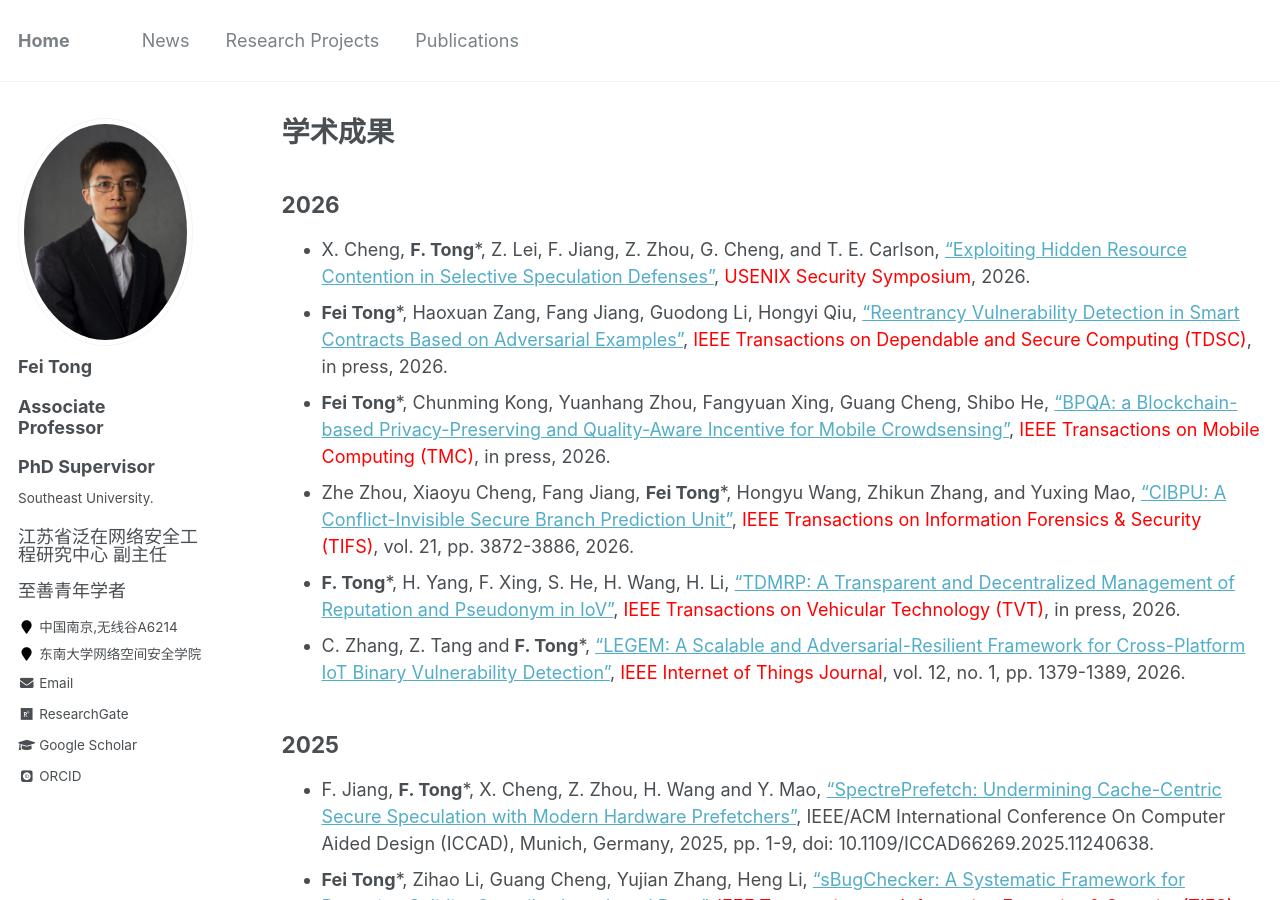
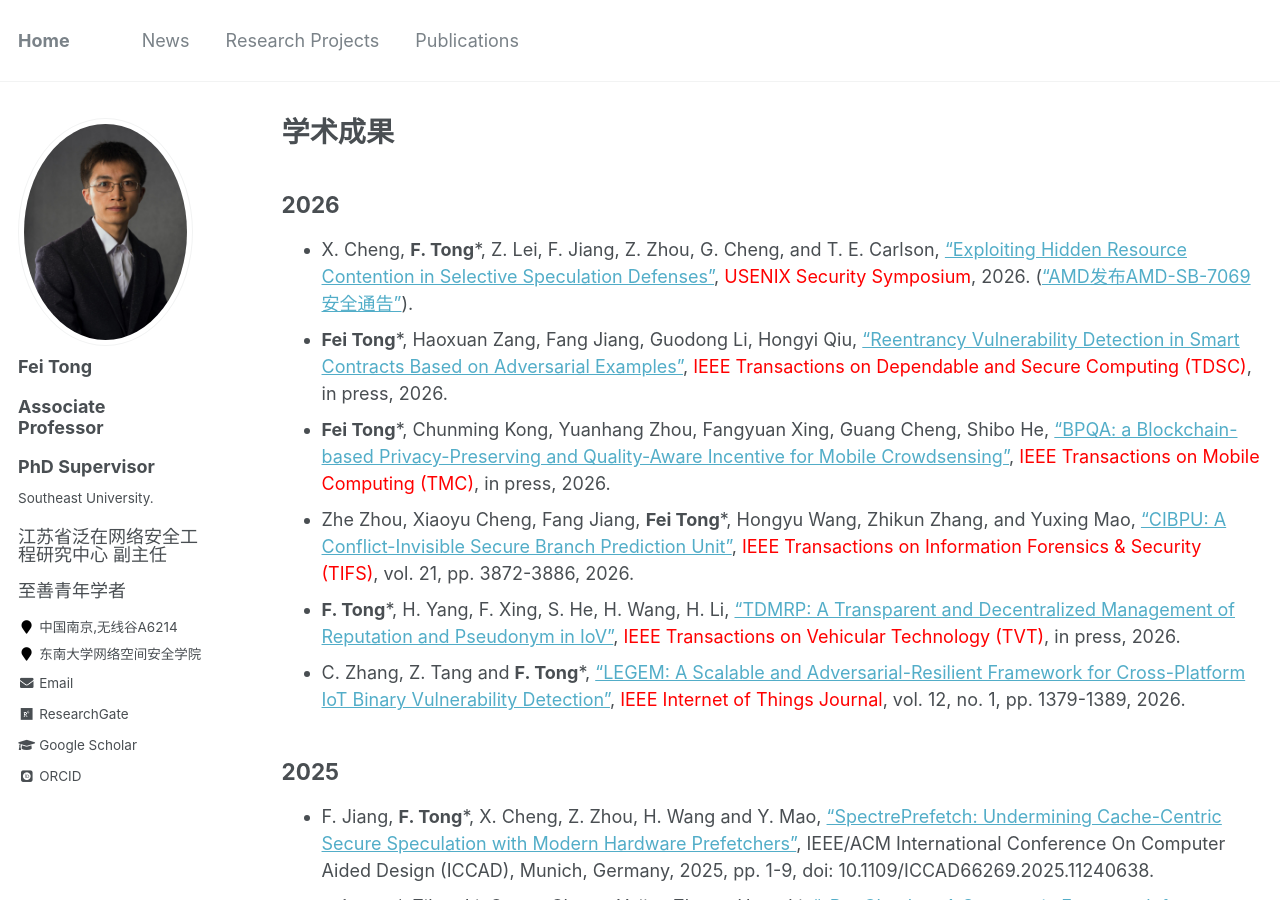
Before and after one commit to fei-tong/fei-tong.github.io, a Jekyll site: the page built from _pages/publications.md, in a window 1280 px wide and 900 px high. Built offline with Jekyll 4.4.1, drawn with Linux system fonts in a browser that asks for light colours; some web fonts are replaced.

Commit message:
Update publications.md

```diff
--- a/_pages/publications.md
+++ b/_pages/publications.md
@@ -12,7 +12,7 @@ author_profile: true
 
 ## 2026
 
-- X. Cheng, **F. Tong***, Z. Lei, F. Jiang, Z. Zhou, G. Cheng, and T. E. Carlson, <a href="https://www.usenix.org/conference/usenixsecurity26/presentation/cheng" target="_blank" rel="noopener noreferrer">"Exploiting Hidden Resource Contention in Selective Speculation Defenses"</a>, <font color="red">USENIX Security Symposium</font>, 2026.
+- X. Cheng, **F. Tong***, Z. Lei, F. Jiang, Z. Zhou, G. Cheng, and T. E. Carlson, <a href="https://www.usenix.org/conference/usenixsecurity26/presentation/cheng" target="_blank" rel="noopener noreferrer">"Exploiting Hidden Resource Contention in Selective Speculation Defenses"</a>, <font color="red">USENIX Security Symposium</font>, 2026. (<a href="https://www.amd.com/en/resources/product-security/bulletin/amd-sb-7069.html" target="_blank" rel="noopener noreferrer">"AMD发布AMD-SB-7069安全通告"</a>).
 - **Fei Tong***, Haoxuan Zang, Fang Jiang, Guodong Li, Hongyi Qiu, <a href="https://ieeexplore.ieee.org/document/11534972" target="_blank" rel="noopener noreferrer">"Reentrancy Vulnerability Detection in Smart Contracts Based on Adversarial Examples"</a>, <font color="red">IEEE Transactions on Dependable and Secure Computing (TDSC)</font>, in press, 2026.
 - **Fei Tong***, Chunming Kong, Yuanhang Zhou, Fangyuan Xing, Guang Cheng, Shibo He,  <a href="https://ieeexplore.ieee.org/document/11480958" target="_blank" rel="noopener noreferrer">"BPQA: a Blockchain-based Privacy-Preserving and Quality-Aware Incentive for Mobile Crowdsensing"</a>, <font color="red">IEEE Transactions on Mobile Computing (TMC)</font>, in press, 2026.
 - Zhe Zhou, Xiaoyu Cheng, Fang Jiang, **Fei Tong***, Hongyu Wang, Zhikun Zhang, and Yuxing Mao, <a href="https://ieeexplore.ieee.org/document/11480176" target="_blank" rel="noopener noreferrer">"CIBPU: A Conflict-Invisible Secure Branch Prediction Unit"</a>, <font color="red">IEEE Transactions on Information Forensics & Security (TIFS)</font>, vol. 21, pp. 3872-3886, 2026.
```
